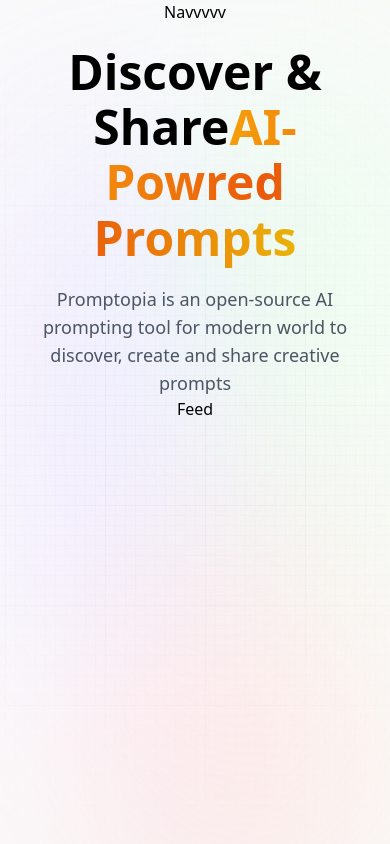
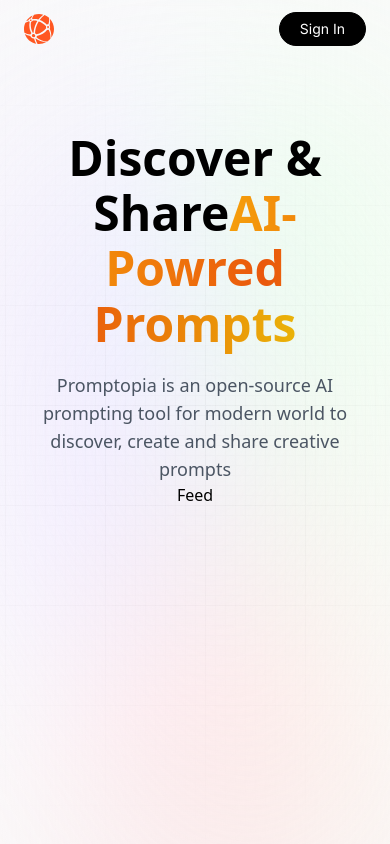
Before and after one commit to NammDev/Promptopia, a Next.js app: page / in a window 390 px wide. Built offline with nearby package versions, Linux system fonts and the light colour scheme.

Commit message:
Desktop & Mobile Navigation

```diff
--- a/components/Nav.tsx
+++ b/components/Nav.tsx
@@ -1,3 +1,5 @@
+'use client'
+
 import React from 'react'
 import Link from 'next/link'
 import Image from 'next/image'
@@ -5,7 +7,70 @@
 import { signIn, signOut, useSession, getProviders } from 'next-auth/react'
 
 const Nav = () => {
-  return <div>Navvvvv</div>
+  const isUserLoggedIn = false
+
+  return (
+    <nav className='flex-between w-full mb-16 pt-3'>
+      {/* Logo */}
+      <Link href='/' className='flex gap-2 flex-center'>
+        <Image
+          src='/assets/images/logo.svg'
+          alt='Promptopia logo'
+          width='30'
+          height='30'
+          className='object-contain'
+        />
+        <p className='logo_text'>Promptopia</p>
+      </Link>
+
+      {/* Desktop Navigation */}
+      <div className='sm:flex hidden'>
+        {isUserLoggedIn ? (
+          <div className='flex gap-3 md:gap-5'>
+            <Link href='/create-prompt' className='black_btn'>
+              Create Post
+            </Link>
+            <button type='button' onClick={signOut} className='outline_btn'>
+              Sign Out
+            </button>
+            <Link href='/profile'>
+              <Image
+                src='/assets/images/logo.svg'
+                alt='Profile Avatar'
+                width='37'
+                height='37'
+                className='rouded-full'
+              />
+            </Link>
+          </div>
+        ) : (
+          <button onClick={signIn} className='black_btn'>
+            Sign In
+          </button>
+        )}
+      </div>
+
+      {/* Mobile Navigation */}
+      <div className='sm:hidden flex relative'>
+        {isUserLoggedIn ? (
+          <div className='flex'>
+            <Image
+              src='/assets/images/logo.svg'
+              alt='Profile Avatar'
+              width='37'
+              height='37'
+              className='rouded-full'
+              onClick={() => {}}
+            />
+          </div>
+        ) : (
+          <button onClick={signIn} className='black_btn'>
+            Sign In
+          </button>
+        )}
+      </div>
+    </nav>
+  )
 }
 
 export default Nav
```
